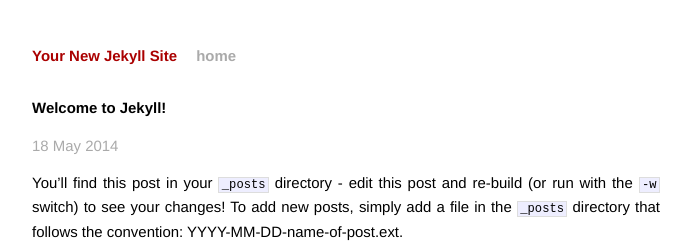
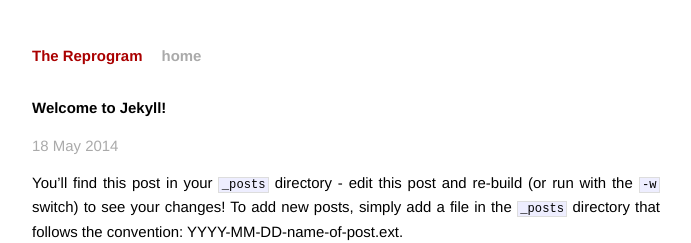
Before and after one commit to richardrflores/richardrflores.github.io, a Jekyll site: the page built from blog/_posts/2014-05-18-welcome-to-jekyll.markdown, in a window 1280 px wide. Shown: the top 243 px of the page, without its empty margins (294-985 px from the left). Built offline with Jekyll 4.4.1, drawn with Linux system fonts in a browser that asks for light colours; Markdown is read by kramdown in place of the engine named in the settings.

Commit message:
Changed markup interpretor.

```diff
--- a/blog/_config.yml
+++ b/blog/_config.yml
@@ -1,3 +1,3 @@
-name: Your New Jekyll Site
-markdown: redcarpet
+name: The Reprogram
+markdown: kramdown
 pygments: true
```
